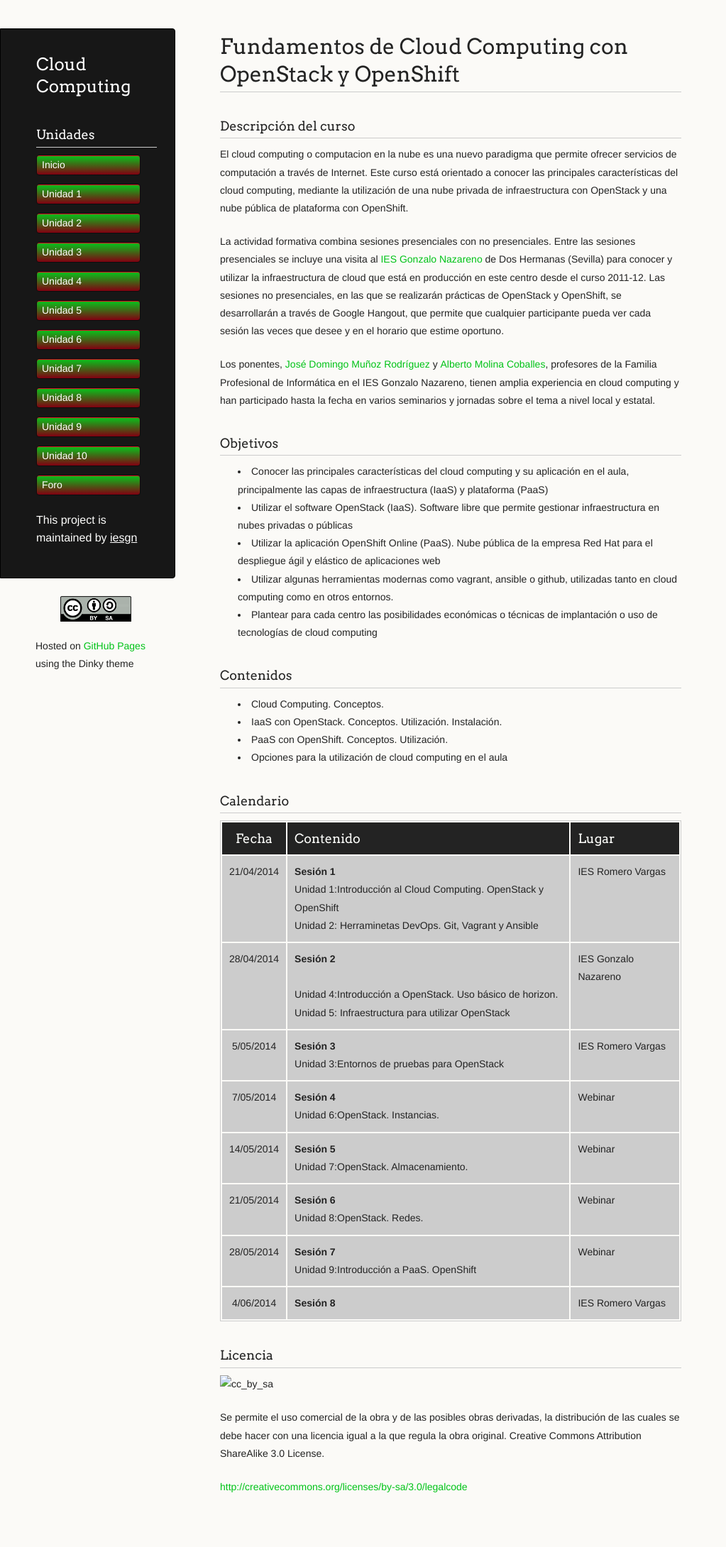
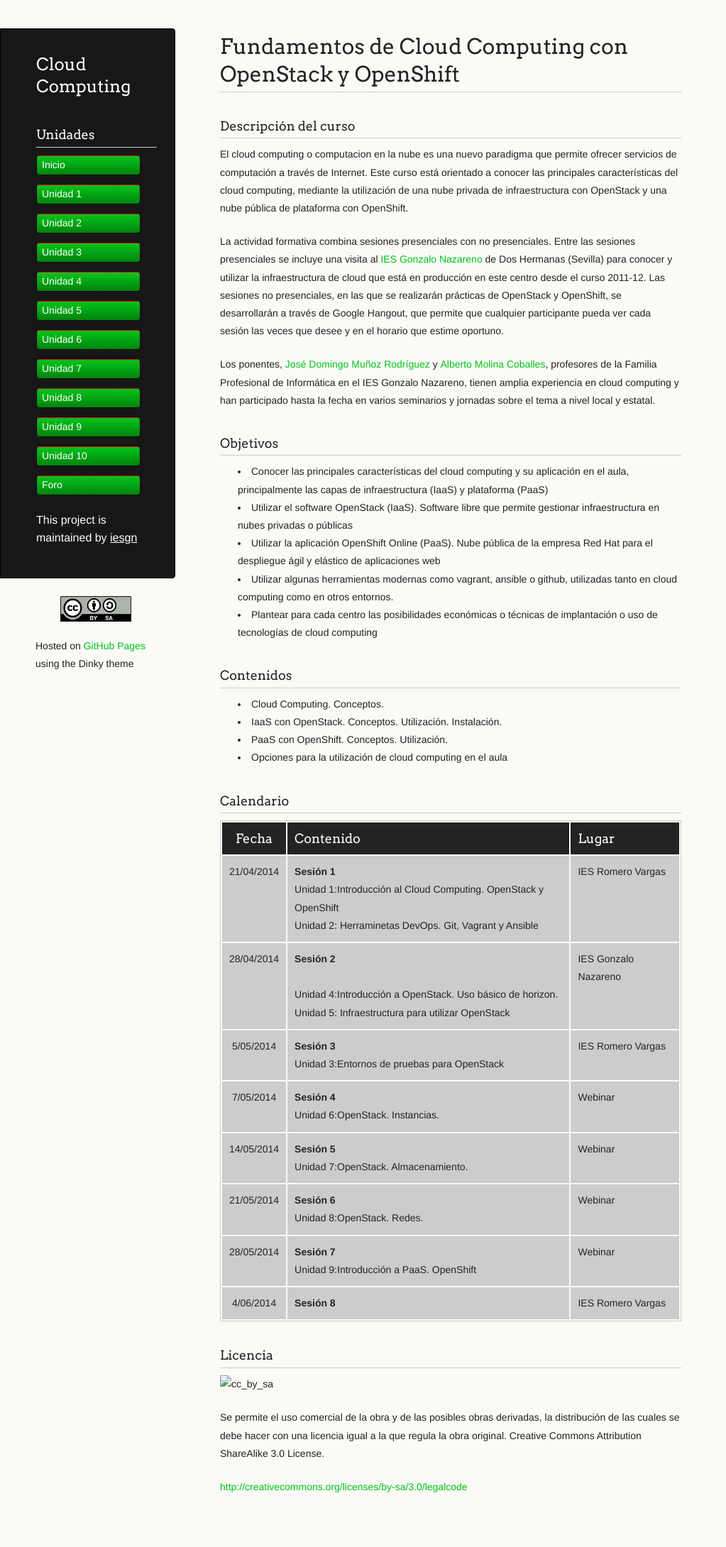
Before and after one commit to iesgn/cloud2, a Jekyll site: the page built from index.md, in a window 1280 px wide. Shown: the whole page at 71% size, without its empty margins (0-1023 px from the left). Built offline with Jekyll 4.4.1, drawn with Linux system fonts in a browser that asks for light colours.

Commit message:
Inicializando

```diff
--- a/stylesheets/styles.css
+++ b/stylesheets/styles.css
@@ -271,12 +271,12 @@ line-height: 1em;
 padding: 6px 6px 6px 7px;
 
 background: #04C81B;
-background: -moz-linear-gradient(top, #04C81B 0%, #820011 100%);
+background: -moz-linear-gradient(top, #04C81B 0%, #00830D 100%);
   background: -webkit-gradient(linear, left top, left bottom, color-stop(0%,#f8f8f8), color-stop(100%,#dddddd));
-  background: -webkit-linear-gradient(top, #04C81B 0%,#820011 100%);
-  background: -o-linear-gradient(top, #04C81B 0%,#820011 100%);
-  background: -ms-linear-gradient(top, #04C81B 0%,#820011 100%);
-  background: linear-gradient(top, #04C81B 0%,#820011 100%);
+  background: -webkit-linear-gradient(top, #04C81B 0%,#00830D 100%);
+  background: -o-linear-gradient(top, #04C81B 0%,#00830D 100%);
+  background: -ms-linear-gradient(top, #04C81B 0%,#00830D 100%);
+  background: linear-gradient(top, #04C81B 0%,#00830D 100%);
 
 border-radius:4px;
   border:1px solid #0D0D0D;
```
